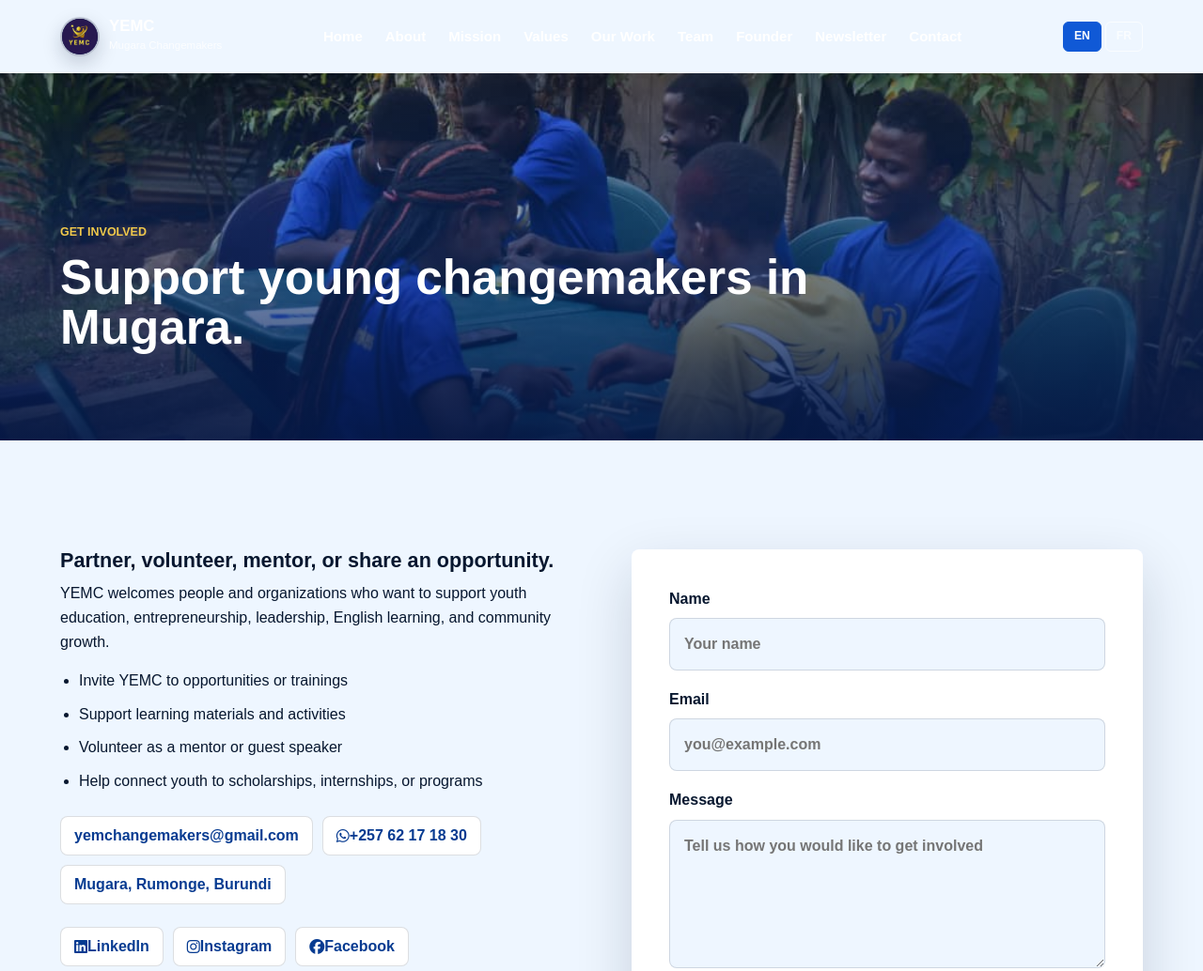
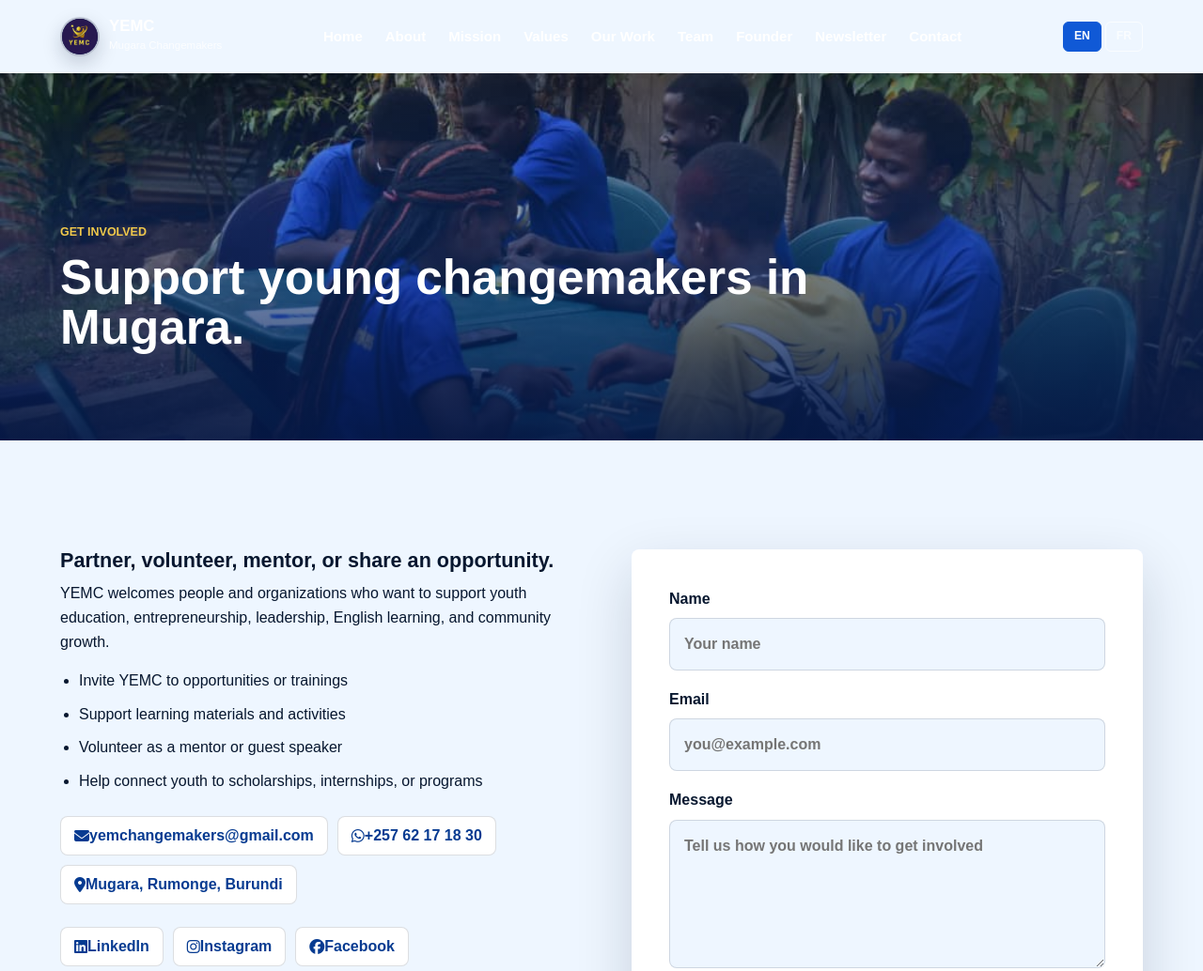
Before and after one commit to irumvaa/yemc-website, a plain HTML site: page contact.html in a window 1280 px wide. Shown: the top 1034 px of the page at 94% size. Drawn offline with Linux system fonts and the light colour scheme.

Commit message:
Add email and location icons to contact page
Co-Authored-By: Claude Sonnet 4.6 <noreply@anthropic.com>

```diff
--- a/contact.html
+++ b/contact.html
@@ -58,9 +58,9 @@
             <li data-i18n="contact-li4">Help connect youth to scholarships, internships, or programs</li>
           </ul>
           <div class="contact-details">
-            <a href="mailto:yemchangemakers@gmail.com">yemchangemakers@gmail.com</a>
+            <a href="mailto:yemchangemakers@gmail.com"><i class="fa-solid fa-envelope"></i> yemchangemakers@gmail.com</a>
             <a href="https://wa.me/25762171830"><i class="fa-brands fa-whatsapp"></i> +257 62 17 18 30</a>
-            <a href="https://www.google.com/maps/search/?api=1&query=Mugara%2C%20Rumonge%2C%20Burundi">Mugara, Rumonge, Burundi</a>
+            <a href="https://www.google.com/maps/search/?api=1&query=Mugara%2C%20Rumonge%2C%20Burundi"><i class="fa-solid fa-location-dot"></i> Mugara, Rumonge, Burundi</a>
           </div>
           <div class="social-links" aria-label="YEMC pages">
             <a href="https://www.linkedin.com/in/young-entrepreneurs-mugara-changemakers-yemc-7a089b392/"><i class="fa-brands fa-linkedin"></i> LinkedIn</a>
```
